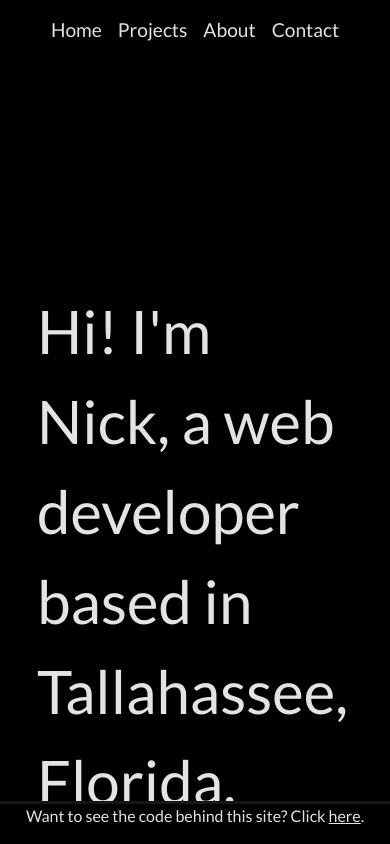
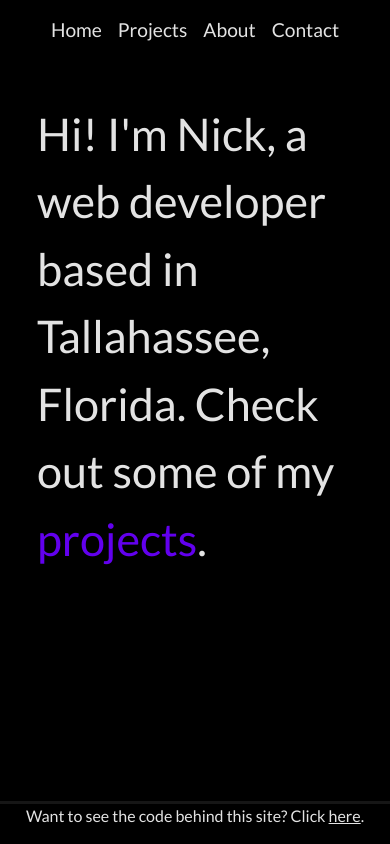
Before and after one commit to Clodus-NT/personal-site, a React (Create React App) app: page /#/ in a window 390 px wide. Shown: the top 844 px of the page. Built offline with nearby package versions, Linux system fonts and the light colour scheme.

Commit message:
set media queries for home page

```diff
--- a/src/components/main-view/MainView.css
+++ b/src/components/main-view/MainView.css
@@ -35,3 +35,15 @@
 Button {
   margin: 10px;
 }
+
+@media (max-width: 500px) {
+
+  .mainContainer {
+    padding-top: 15px;
+  }
+
+  .splashText {
+    font-size: 45px;
+  }
+
+}
```
